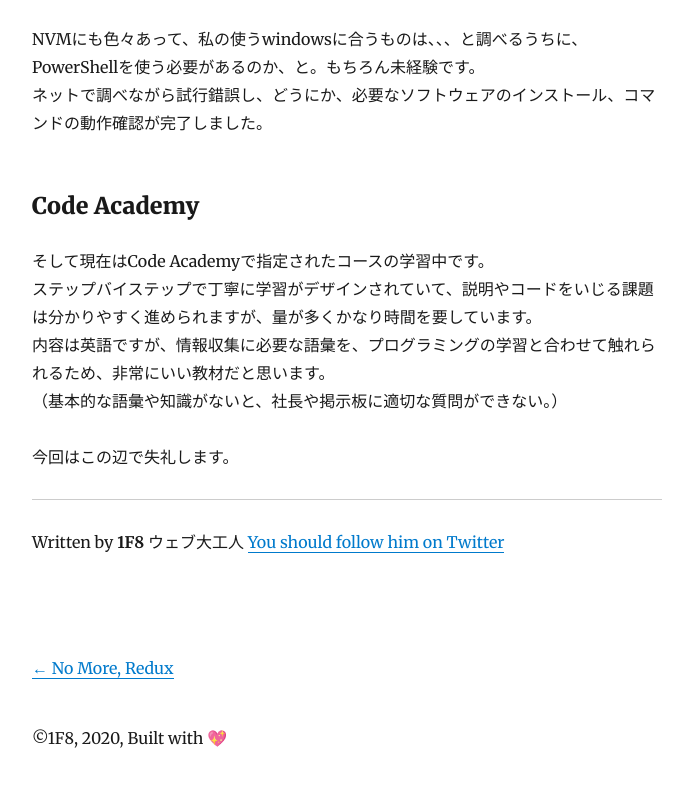
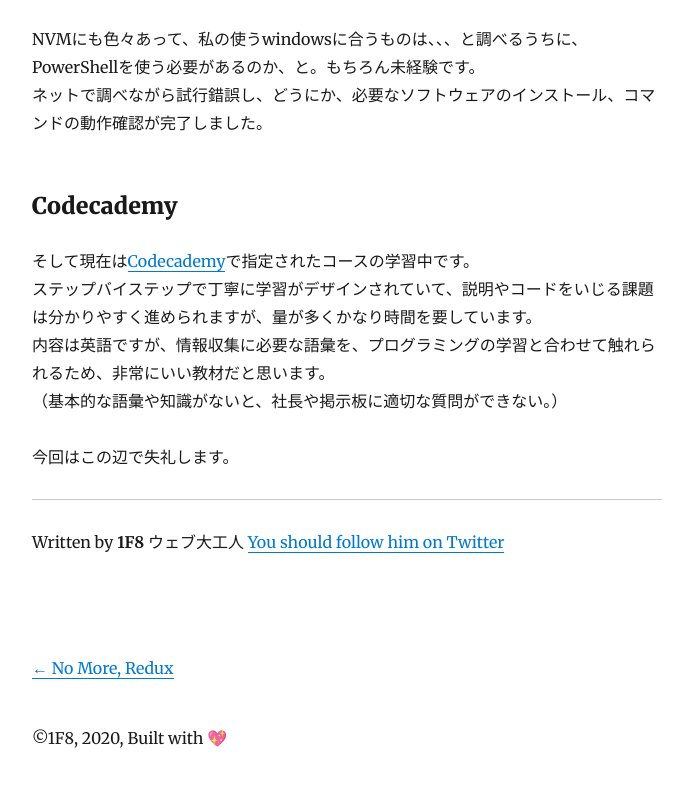
Before and after one commit to 1f8/blog, a Gatsby site: page /hide-the-first-three-weeks/the-first-three-weeks/ in a window 1280 px wide. Shown: the part 1173-1959 px from the top of the page, without its empty margins (293-986 px from the left). Built offline with nearby package versions, Linux system fonts and the light colour scheme; Gatsby itself is replaced by a stand-in of ours; some packages are replaced by stand-ins of ours.

Commit message:
Fix incorrect spelling fix

```diff
--- a/content/blog/hide-the-first-three-weeks/the-first-three-weeks.md
+++ b/content/blog/hide-the-first-three-weeks/the-first-three-weeks.md
@@ -38,9 +38,9 @@ NVM、npm、yarn、また未知語との遭遇です。
 NVMにも色々あって、私の使うwindowsに合うものは、、、と調べるうちに、PowerShellを使う必要があるのか、と。もちろん未経験です。
 ネットで調べながら試行錯誤し、どうにか、必要なソフトウェアのインストール、コマンドの動作確認が完了しました。
 
-### Code Academy
+### Codecademy
 
-そして現在はCode Academyで指定されたコースの学習中です。
+そして現在は[Codecademy](https://www.codecademy.com/)で指定されたコースの学習中です。
 ステップバイステップで丁寧に学習がデザインされていて、説明やコードをいじる課題は分かりやすく進められますが、量が多くかなり時間を要しています。
 内容は英語ですが、情報収集に必要な語彙を、プログラミングの学習と合わせて触れられるため、非常にいい教材だと思います。
 （基本的な語彙や知識がないと、社長や掲示板に適切な質問ができない。）
```
